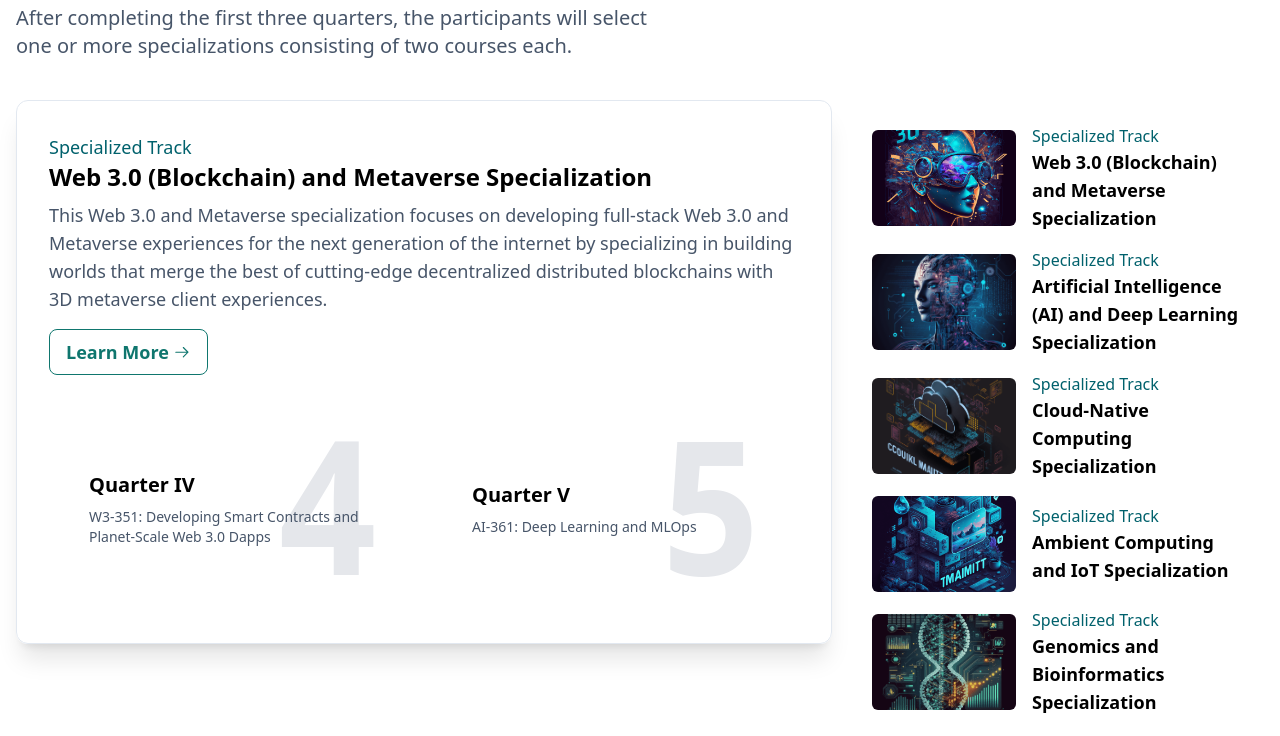
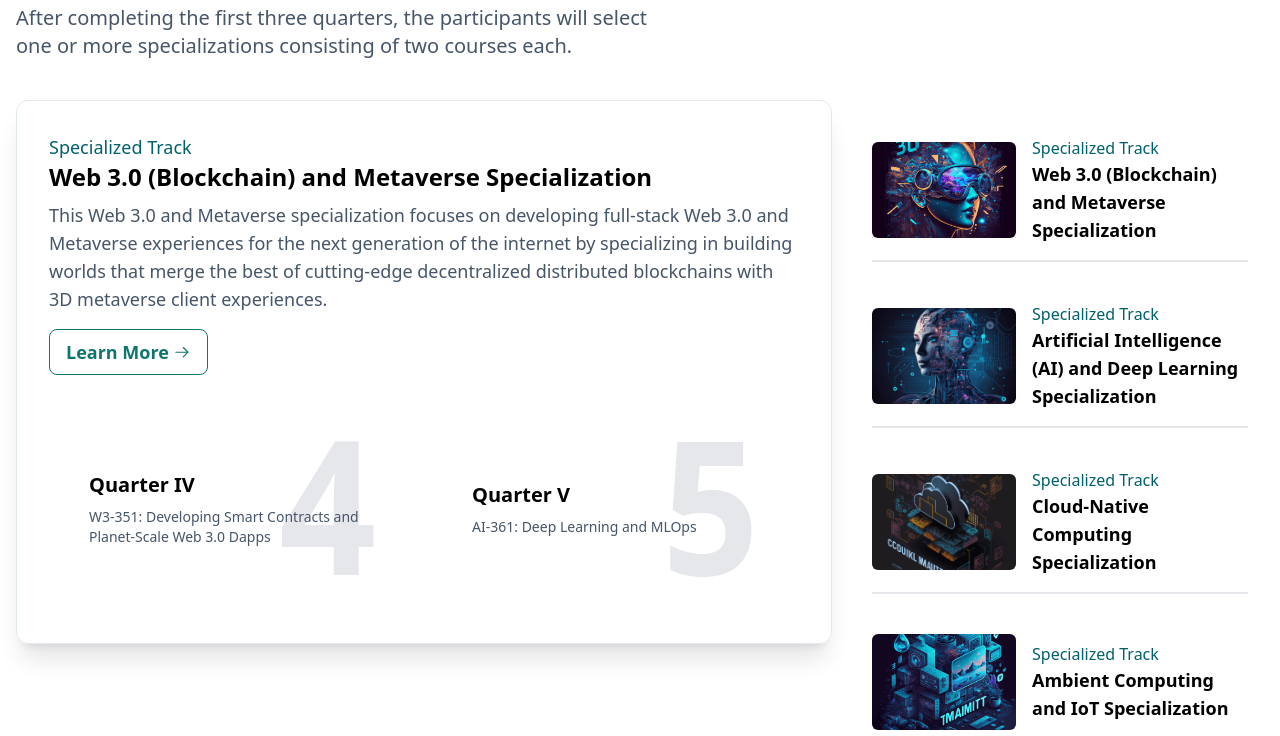
Before and after one commit to Bilal0335/Panaverse-Clone-Next-js, a Next.js app: page / in a window 1280 px wide. Shown: the part 1443-2179 px from the top of the page. Built offline with nearby package versions, Linux system fonts and the light colour scheme.

Commit message:
😄Update😄

```diff
--- a/src/component/widgets/SpecalizedTracks.tsx
+++ b/src/component/widgets/SpecalizedTracks.tsx
@@ -184,22 +184,30 @@ const SpecalizedTracks = () => {
               <div
                 onClick={() => setSelectedItems(item.slug)}
                 key={i}
-                className="relative flex items-center cursor-pointer gap-x-4"
+                className="relative py-3 cursor-pointer gap-x-4"
               >
-                <div className="flex-shrink-0 h-24 w-36">
+                {/* Container for Image and Text */}
+                <div className="flex items-center gap-x-4">
+                  {/* Image */}
+                  <div className="relative flex-shrink-0">
                     <Image
                       src={item.image}
                       alt={item.header}
-                    className="object-cover w-48 h-24 rounded-md"
+                      className="object-cover h-24 rounded-md w-36"
                     />
                   </div>
+
+                  {/* Text Content */}
                   <div>
                     <h4 className="font-medium text-primary">
                       Specialized Track
                     </h4>
                     <h3 className="text-lg font-semibold">{item.header}</h3>
                   </div>
-                {/* Conditional Underline for Selected Item */}
+                </div>
+                {/* Underline below both image and text with increased spacing */}
+                <div className="w-full h-0.5 bg-gray-400-700 mt-4 border "></div>{" "}
+                {/* Adjusted margin-top */}
               </div>
             ))}
           </div>
```
Lines whose indentation alone changed are shown as unchanged.
